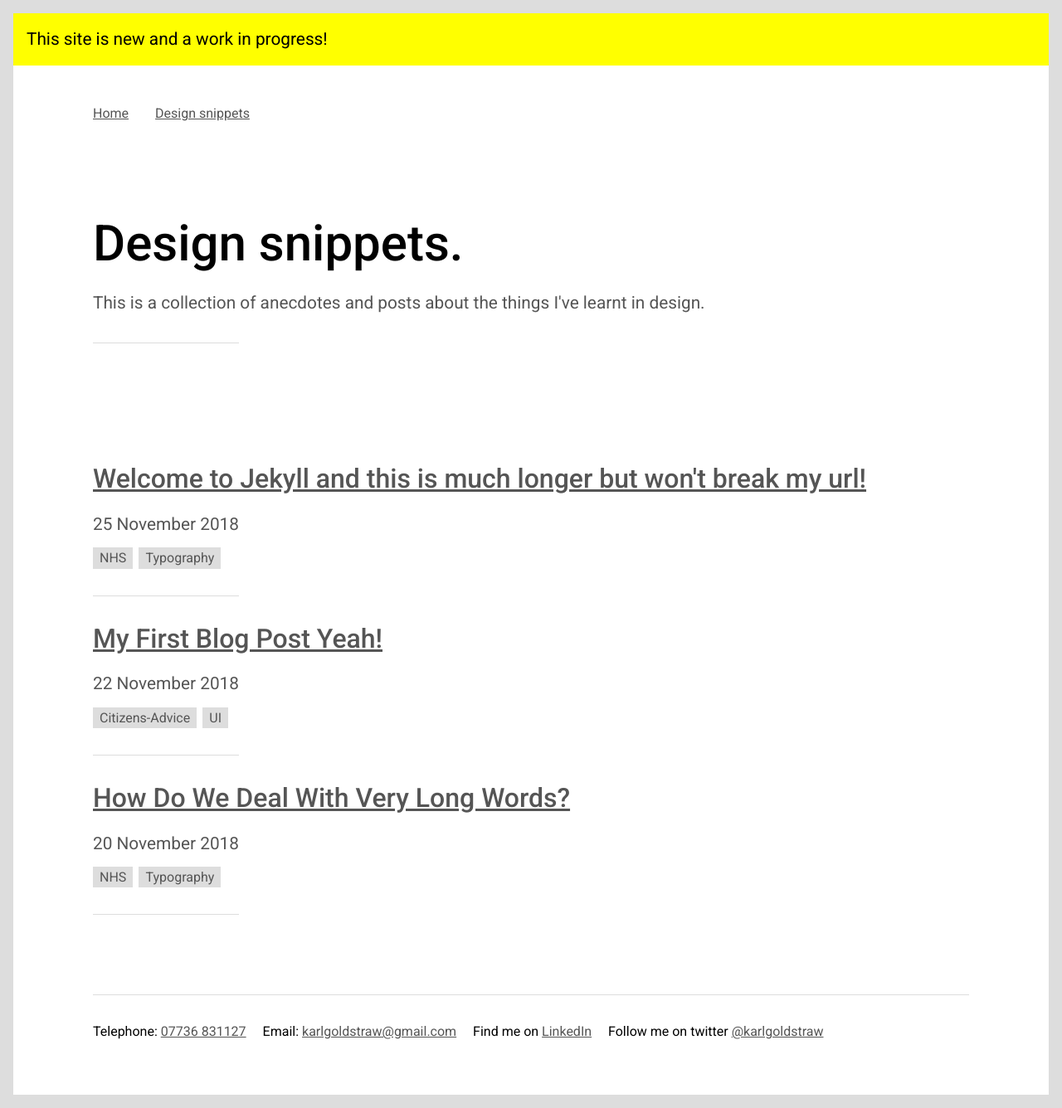
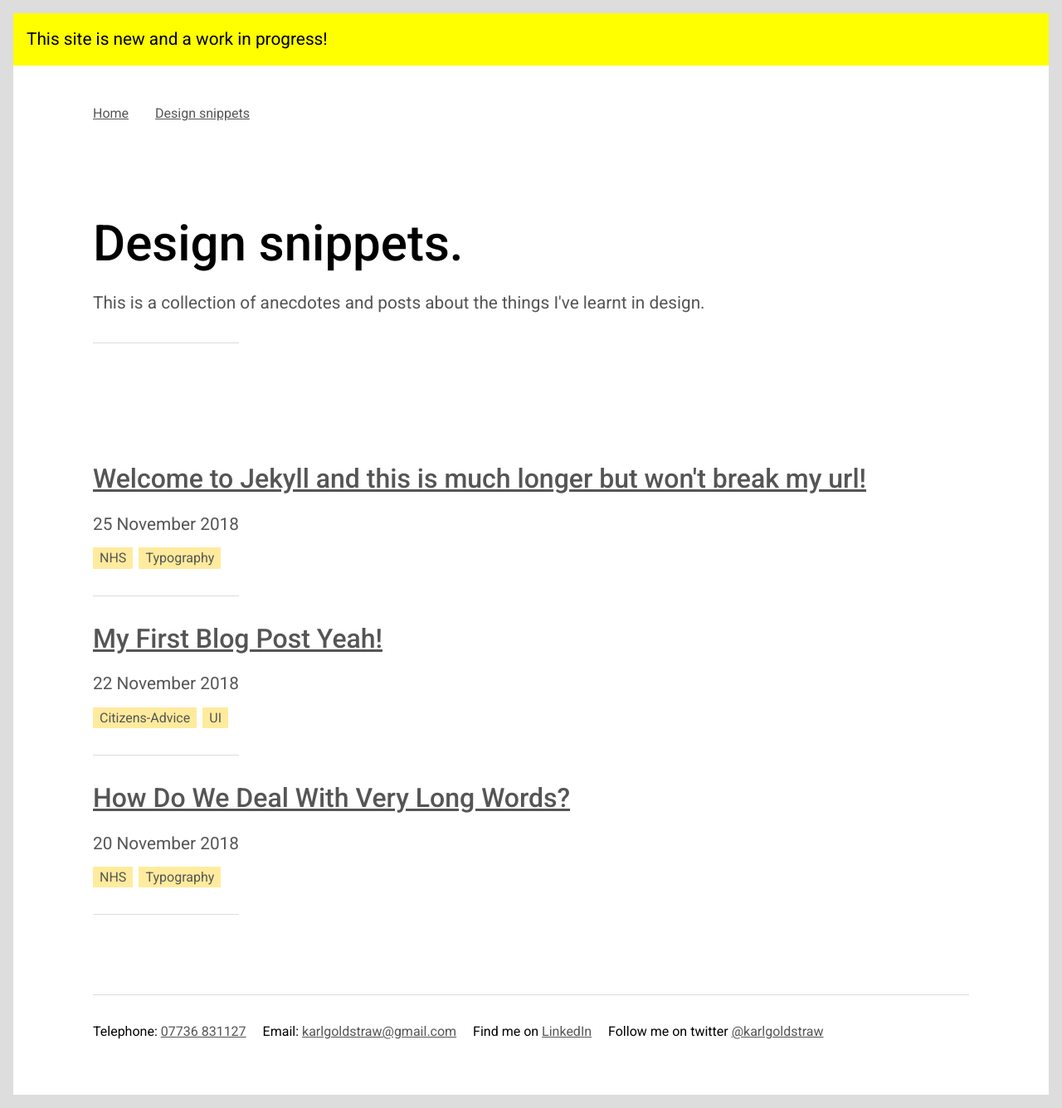
Before and after one commit to karlgoldstraw/jfolio, a Jekyll site: the page built from design-snippets.html, in a window 1280 px wide. Shown: the whole page at 83% size. Built offline with Jekyll 4.4.1, drawn with Linux system fonts in a browser that asks for light colours.

Commit message:
changed tag colour to highlight

```diff
--- a/assets/css/style.scss
+++ b/assets/css/style.scss
@@ -261,7 +261,7 @@ body.post {
     margin-right: .2em;
     display: inline-block;
     color: $grey;
-    background-color: $light-grey;
+    background-color: $highlight;
     font-size: 1em;
   }
 }
```
